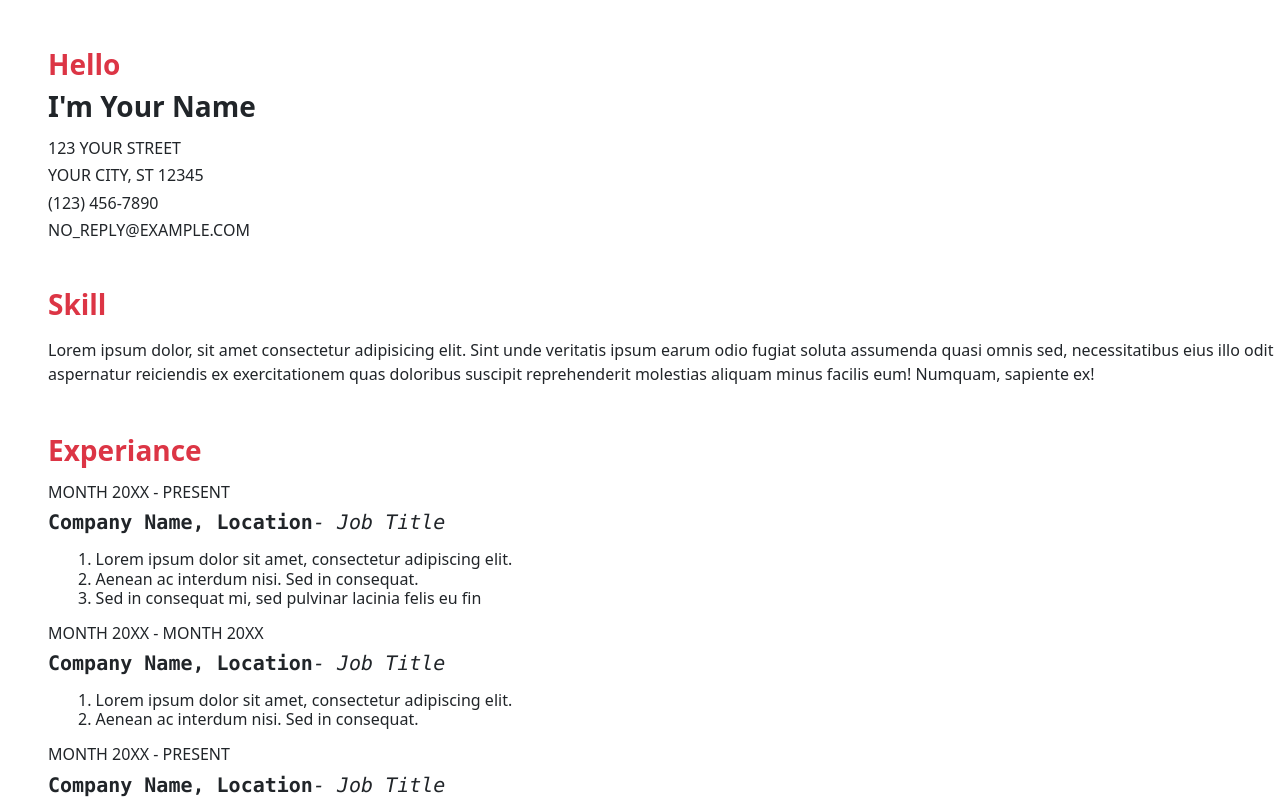
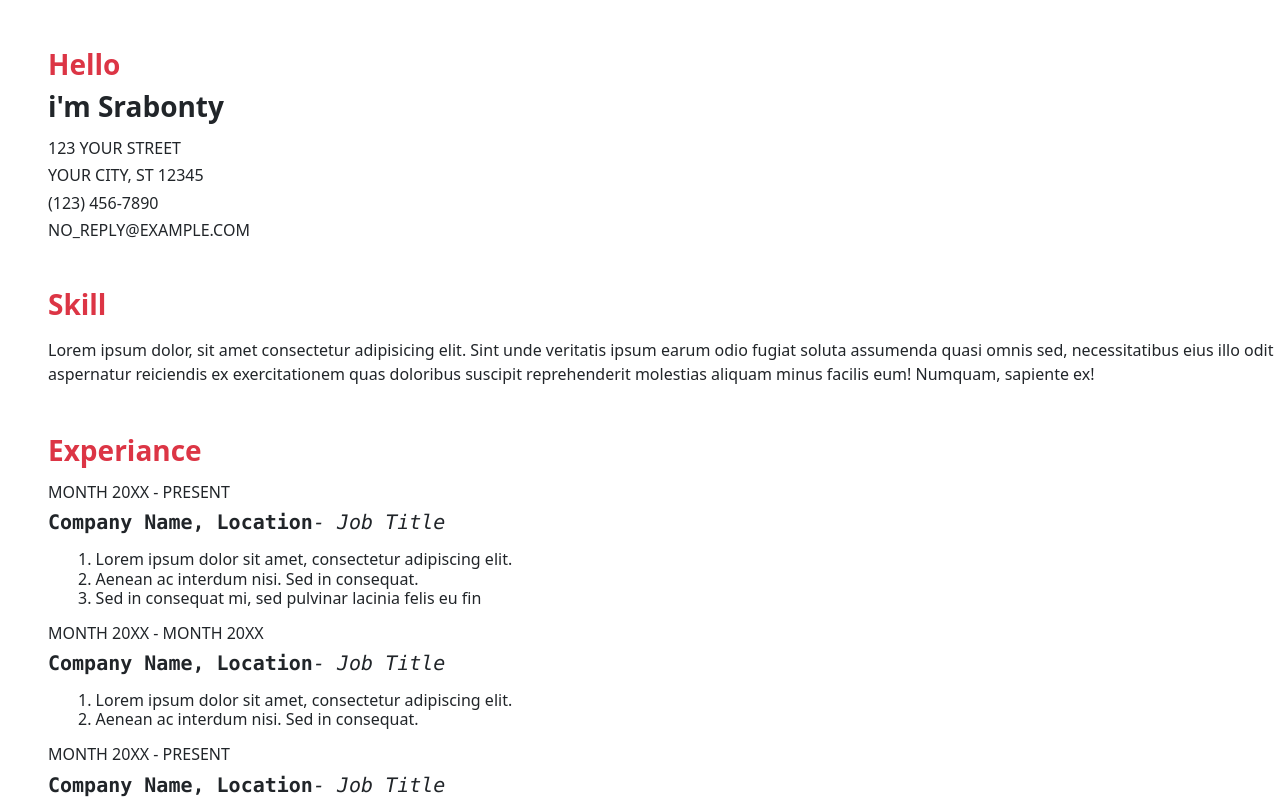
Before and after one commit to srabonty05/cv, a plain HTML site: page index.html in a window 1280 px wide. Shown: the top 800 px of the page. Drawn offline with nearby package versions, Linux system fonts and the light colour scheme.

Commit message:
i'm srabonty

```diff
--- a/index.html
+++ b/index.html
@@ -10,7 +10,7 @@
 </head>
 <body>
     <h3 class="text-danger mt-5 ms-5 fw-bold ">Hello</h3>
-    <h3 class=" ms-5  fw-bold">I'm Your Name</h3>
+    <h3 class=" ms-5  fw-bold"> i'm Srabonty</h3>
     <h6 class="mt-3 ms-5 ">123 YOUR STREET</h6>
     <h6 class="ms-5">YOUR CITY, ST 12345</h6>
     <h6 class="ms-5">(123) 456-7890</h6>
```
